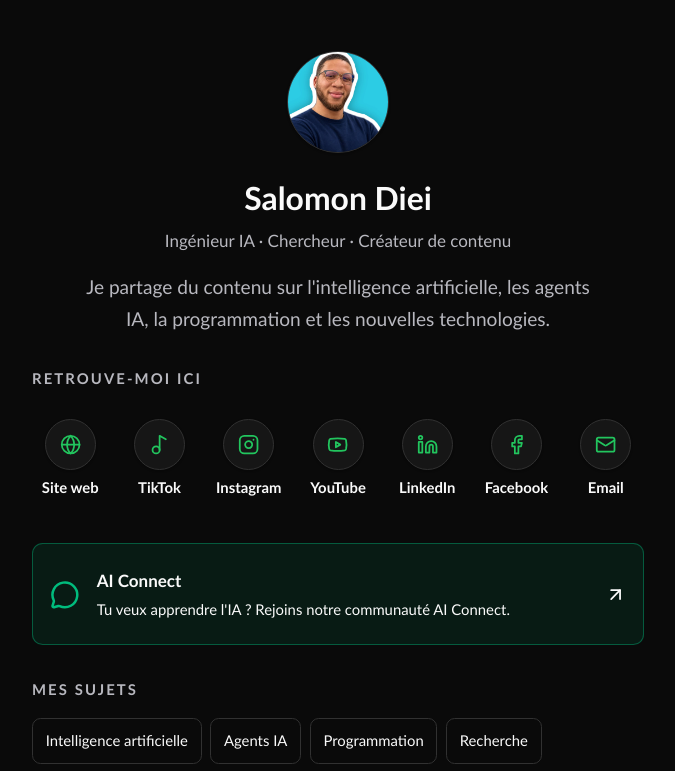
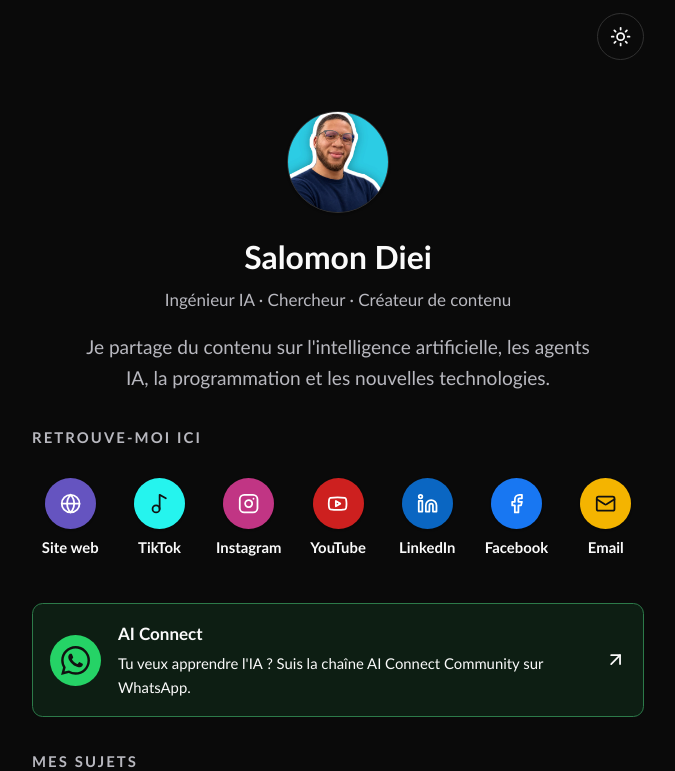
Before and after one commit to Salomondiei08/portfolio, a Next.js app: page /links in a window 1280 px wide. Shown: the top 771 px of the page, without its empty margins (302-977 px from the left). Built offline with nearby package versions, Linux system fonts and the light colour scheme.

Commit message:
Refresh social links and promote WhatsApp channel

```diff
--- /dev/null
+++ b/src/app/links/links.module.css
@@ -0,0 +1,53 @@
+.page {
+  --social-web: #6554c0;
+  --social-tiktok: #25f4ee;
+  --social-instagram: #c13584;
+  --social-youtube: #cd201f;
+  --social-linkedin: #0a66c2;
+  --social-facebook: #1877f2;
+  --social-email: #f4b400;
+  --social-whatsapp: #25d366;
+}
+
+.socialIcon {
+  color: white;
+  background: var(--social-web);
+  border-color: transparent;
+}
+
+.socialIcon[data-platform="TikTok"] { background: var(--social-tiktok); color: #111111; }
+.socialIcon[data-platform="Instagram"] { background: var(--social-instagram); }
+.socialIcon[data-platform="YouTube"] { background: var(--social-youtube); }
+.socialIcon[data-platform="LinkedIn"] { background: var(--social-linkedin); }
+.socialIcon[data-platform="Facebook"] { background: var(--social-facebook); }
+.socialIcon[data-platform="Email"] { background: var(--social-email); color: #111111; }
+
+.whatsappIcon {
+  display: inline-block;
+  width: 1.75rem;
+  height: 1.75rem;
+  flex-shrink: 0;
+  background: currentColor;
+  mask: url('/images/whatsapp.svg') center / contain no-repeat;
+}
+
+.channel {
+  border-color: color-mix(in srgb, var(--social-whatsapp) 45%, var(--border));
+  background: color-mix(in srgb, var(--social-whatsapp) 10%, var(--background));
+}
+
+.channel:hover {
+  background: color-mix(in srgb, var(--social-whatsapp) 18%, var(--background));
+}
+
+.channelIcon {
+  display: flex;
+  width: 3rem;
+  height: 3rem;
+  align-items: center;
+  justify-content: center;
+  flex-shrink: 0;
+  border-radius: 50%;
+  background: var(--social-whatsapp);
+  color: #111111;
+}
--- a/src/app/links/page.tsx
+++ b/src/app/links/page.tsx
@@ -4,7 +4,6 @@ import {
   Facebook,
   Globe,
   ArrowUpRight,
-  MessageCircle,
   Instagram,
   Linkedin,
   Mail,
@@ -12,6 +11,7 @@ import {
   Youtube,
   type LucideIcon,
 } from "lucide-react";
+import styles from "./links.module.css";
 
 export const metadata: Metadata = {
   title: "Liens | Salomon Diei",
@@ -111,7 +111,7 @@ const topics = [
  */
 export default function LinksPage() {
   return (
-    <div className="mx-auto flex min-h-screen w-full max-w-[36rem] flex-col px-0 py-8 sm:py-12">
+    <div className={`${styles.page} mx-auto flex min-h-screen w-full max-w-[36rem] flex-col px-0 py-8 sm:py-12`}>
       <header className="flex flex-col items-center text-center">
         <div className="relative h-24 w-24 overflow-hidden rounded-full border border-border bg-secondary shadow-sm">
           <Image
@@ -150,7 +150,7 @@ export default function LinksPage() {
                 aria-label={`${link.name}: ${link.description}`}
                 className="group flex min-h-24 flex-col items-center justify-center gap-2 rounded-md px-2 py-3 text-center transition-colors hover:bg-secondary/60 focus-visible:outline-none focus-visible:ring-2 focus-visible:ring-ring focus-visible:ring-offset-2 focus-visible:ring-offset-background"
               >
-                <span className="flex h-12 w-12 items-center justify-center rounded-full border border-border bg-card text-primary shadow-sm transition-colors group-hover:border-primary/60 group-hover:bg-primary/10">
+                <span data-platform={link.name} className={`${styles.socialIcon} flex h-12 w-12 items-center justify-center rounded-full border shadow-sm transition-transform group-hover:scale-105`}>
                   <link.icon className="h-5 w-5" aria-hidden="true" />
                 </span>
                 <span className="font-sans text-sm font-bold leading-tight text-foreground">{link.name}</span>
@@ -161,16 +161,16 @@ export default function LinksPage() {
       </section>
 
       <a
-        href="https://chat.whatsapp.com/IpV1ED1SUaZFUepV5SzUkM?mode=gi_t"
+        href="https://whatsapp.com/channel/0029Vabuc5aCMY0MaUTXzJ1F"
         target="_blank"
         rel="noopener noreferrer"
-        className="mt-8 flex min-h-24 items-center gap-4 rounded-lg border border-emerald-500/40 bg-emerald-500/10 p-4 transition-colors hover:bg-emerald-500/20 focus-visible:outline-none focus-visible:ring-2 focus-visible:ring-ring focus-visible:ring-offset-2 focus-visible:ring-offset-background"
+        className={`${styles.channel} mt-8 flex min-h-24 items-center gap-4 rounded-lg border p-4 transition-colors focus-visible:outline-none focus-visible:ring-2 focus-visible:ring-ring focus-visible:ring-offset-2 focus-visible:ring-offset-background`}
       >
-        <MessageCircle className="h-7 w-7 shrink-0 text-emerald-500" aria-hidden="true" />
+        <span className={styles.channelIcon} aria-hidden="true"><span className={styles.whatsappIcon} /></span>
         <span className="min-w-0 flex-1">
           <span className="block font-sans text-base font-bold">AI Connect</span>
           <span className="mt-1 block text-sm leading-relaxed text-foreground">
-            Tu veux apprendre l&apos;IA ? Rejoins notre communauté AI Connect.
+            Tu veux apprendre l&apos;IA ? Suis la chaîne AI Connect Community sur WhatsApp.
           </span>
         </span>
         <ArrowUpRight className="h-5 w-5 shrink-0" aria-hidden="true" />
@@ -190,6 +190,12 @@ export default function LinksPage() {
           ))}
         </ul>
       </section>
+      <section aria-labelledby="partnership-title" className="mt-10 border-t border-border pt-6 text-center">
+        <h2 id="partnership-title" className="font-sans text-lg font-bold">Un partenariat ?</h2>
+        <p className="mt-2 text-sm leading-relaxed text-muted-foreground">
+          Vous voulez me contacter pour un partenariat ? N&apos;hésitez pas à m&apos;écrire.
+        </p>
+      </section>
     </div>
   );
 }
--- a/src/components/portfolio/SiteShell.tsx
+++ b/src/components/portfolio/SiteShell.tsx
@@ -4,6 +4,8 @@ import type { ReactNode } from "react";
 import dynamic from "next/dynamic";
 import { usePathname } from "next/navigation";
 import { Sidebar } from "./Sidebar";
+import { Moon, Sun } from "lucide-react";
+import { useTheme } from "./ThemeProvider";
 
 const ChatWidget = dynamic(
   () => import("./ChatWidget").then((module) => ({ default: module.ChatWidget })),
@@ -13,9 +15,19 @@ const ChatWidget = dynamic(
 /** Keeps the social bio page independent of the portfolio navigation. */
 export function SiteShell({ children }: { children: ReactNode }) {
   const pathname = usePathname();
+  const { theme, toggleTheme } = useTheme();
 
   if (pathname === "/links") {
-    return <main className="min-h-screen px-4">{children}</main>;
+    return (
+      <main className="min-h-screen px-4">
+        <div className="mx-auto flex max-w-[36rem] justify-end pt-3">
+          <button type="button" onClick={toggleTheme} aria-label={theme === "dark" ? "Activer le thème clair" : "Activer le thème sombre"} title={theme === "dark" ? "Thème clair" : "Thème sombre"} className="flex h-11 w-11 items-center justify-center rounded-full border border-border hover:bg-secondary focus-visible:outline-none focus-visible:ring-2 focus-visible:ring-ring">
+            {theme === "dark" ? <Sun className="h-5 w-5" /> : <Moon className="h-5 w-5" />}
+          </button>
+        </div>
+        {children}
+      </main>
+    );
   }
 
   return (
```
Also changed, not shown: public/images/whatsapp.svg (added), 1 other file (tests, documents, lock files or other folders).
